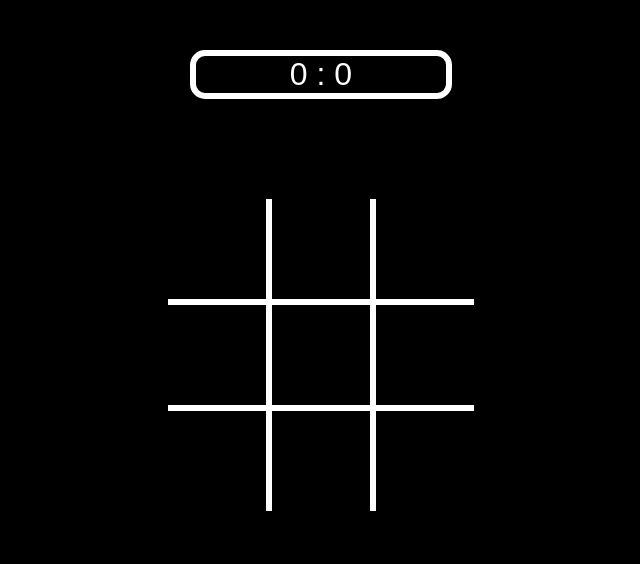
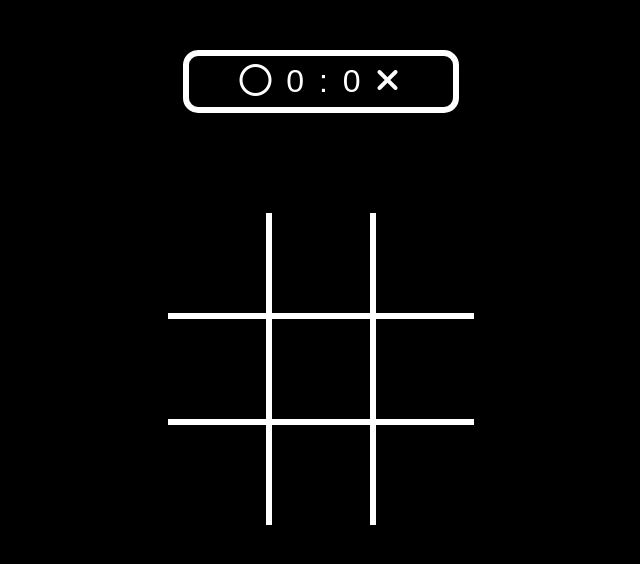
Before and after one commit to JerzyWisniewski/Tic-Tac-Toe-Website, a plain HTML site: page index.html in a window 1280 px wide. Shown: the whole page, without its empty margins (319-959 px from the left). Drawn offline with Linux system fonts and the light colour scheme.

Commit message:
Visual changes

```diff
--- a/app.css
+++ b/app.css
@@ -9,6 +9,8 @@ body {
     color: #fff;
 }
 .score{
+    padding: 7px;
+    letter-spacing: 3px;
     margin-left: auto;
     margin-right: auto;
     margin-top: 50px;
--- a/index.html
+++ b/index.html
@@ -6,17 +6,18 @@
     <meta http-equiv="X-UA-Compatible" content="ie=edge">
     <title>Kółko i krzyżyk | overment.com</title>
     <link href="https://cdnjs.cloudflare.com/ajax/libs/font-awesome/4.0.3/css/font-awesome.min.css" rel="stylesheet" type="text/css" />
+    <script src="https://kit.fontawesome.com/561e54a03e.js"></script>
     <link rel="stylesheet" href="app.css">
 </head>
 <body>
 
 
     <div class="score">
-
+        <i class="far fa-circle"></i>
         <div id="player1score" style="display: inline-block;">0</div>
         :
         <div id="player2score" style="display: inline-block;">0</div>
-
+          <i class="fas fa-times"></i>
     </div>
 
 
```
